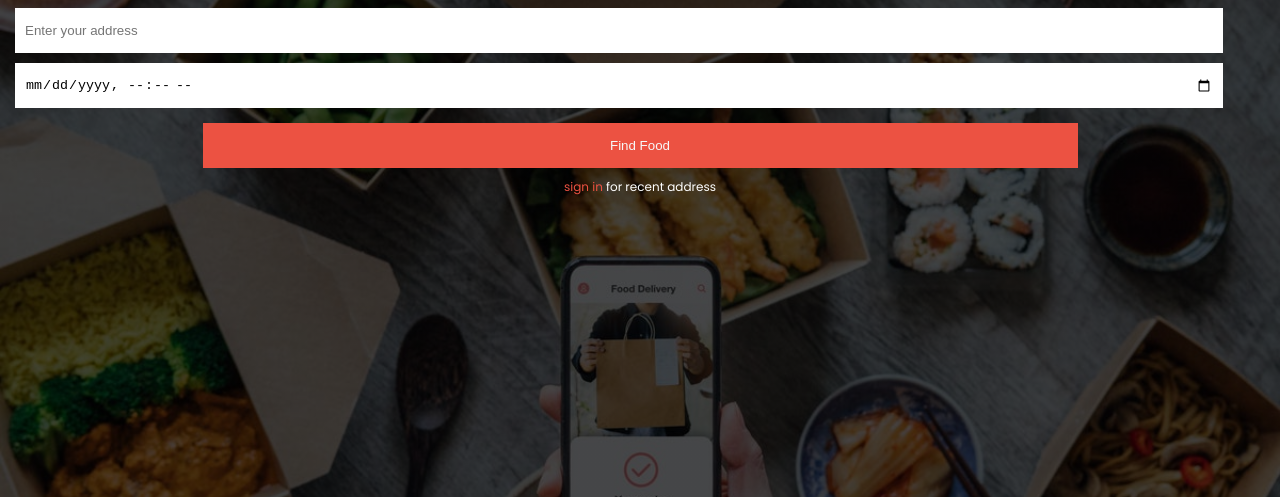
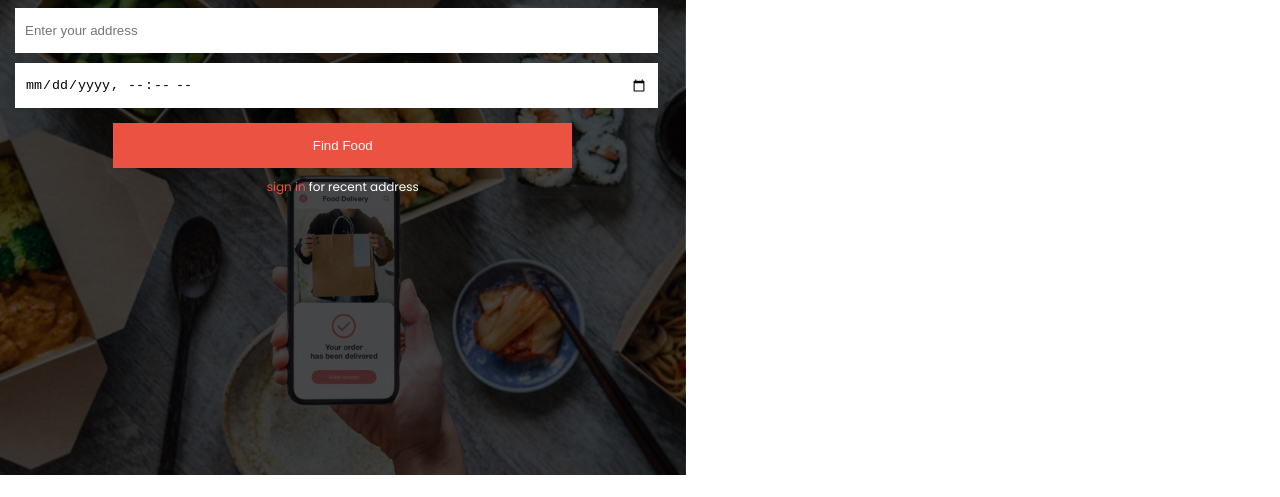
Before and after one commit to Ibizugbe/Capstone-Project-1, a website: page index.html in a window 1280 px wide. Shown: the part 170-667 px from the top of the page. Drawn offline with Linux system fonts and the light colour scheme.

Commit message:
adjust intro background image height

```diff
--- a/index.html
+++ b/index.html
@@ -35,6 +35,7 @@
     </header>
     <main>
       <section id="intro">
+        <div class="flex-contain">
           <div class="intro-container">
             <h1 class="intro-header">
               Get your favorite meals delivered to You!
@@ -55,6 +56,7 @@
                 for recent address
               </p>
             </form>
+          </div>
         </div>
       </section>
       <!-- dishes section -->
--- a/styles.css
+++ b/styles.css
@@ -71,7 +71,7 @@ a {
     url(./Assets/background-images/chopLifeBg.jpg);
   background-repeat: no-repeat;
   background-size: cover;
-  height: 90vh;
+  height: 70vh;
   padding: 40px 15px 0 15px;
   background-position: center;
 }
@@ -82,6 +82,11 @@ a {
   font-weight: 500;
   line-height: 40px;
   text-align: center;
+}
+
+.flex-contain {
+  display: flex;
+  align-items: center;
 }
 
 .find-food {
```
Lines whose indentation alone changed are shown as unchanged.
